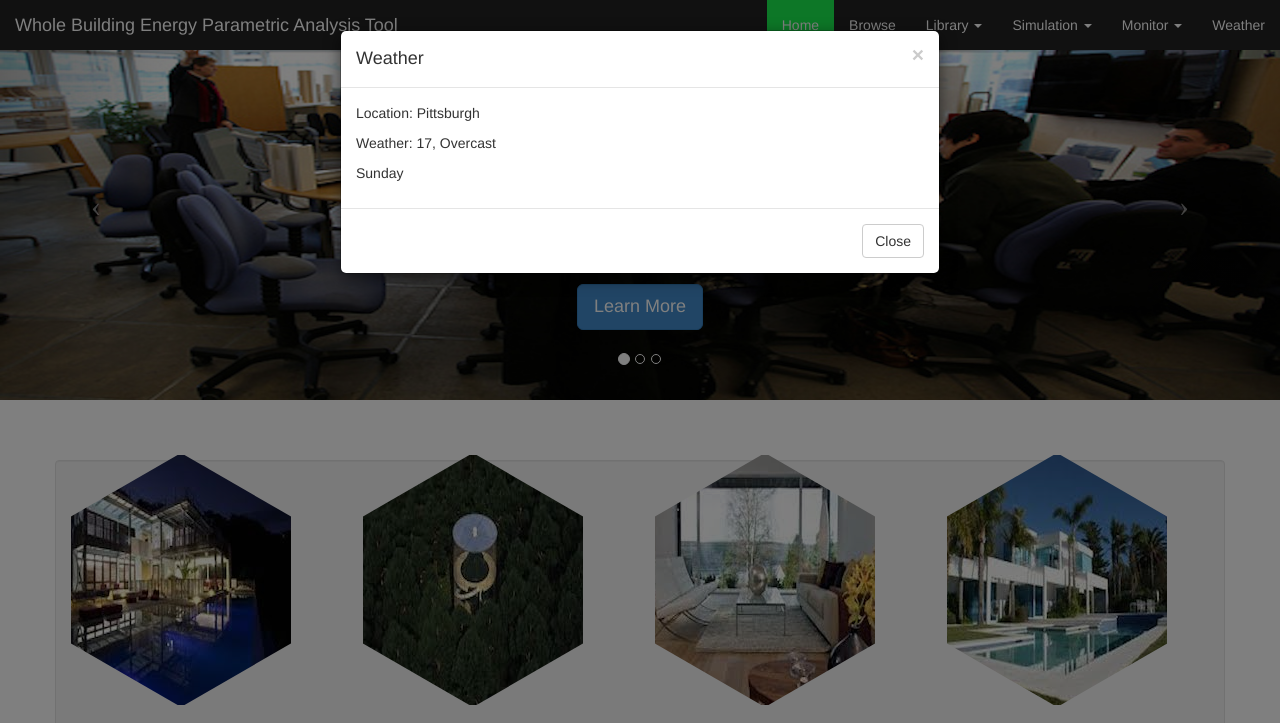
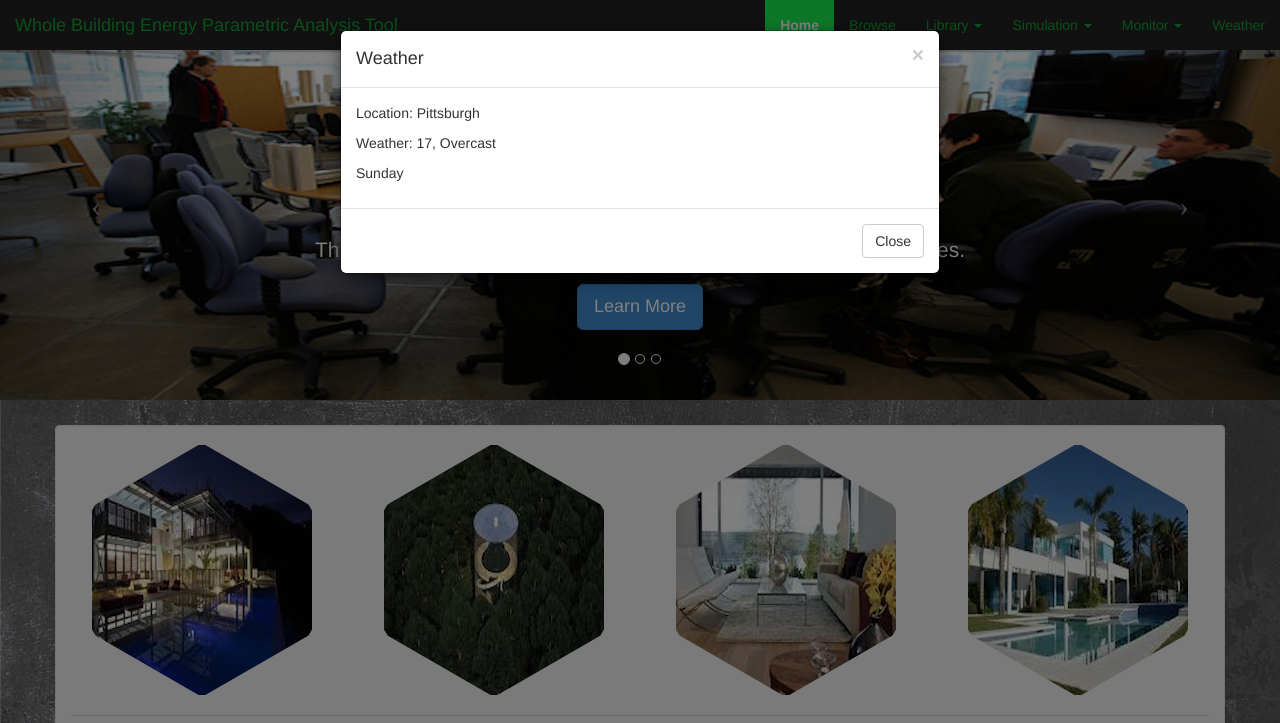
Before and after one commit to jackzhch/Whole-Building-Energy-Parametric-Analysis-Tool, a PHP site: page / in a window 1280 px wide, after a click on "Weather". Shown: the top 723 px of the page. Run offline with PHP 8.4, Linux system fonts and the light colour scheme; some libraries are stand-ins or nearby versions.

Commit message:
Hexagons fixed, navbar fixed, played w/ colors and background
HTML changes (index.html)
============
navbar <nav> now all items fit and align and pad (weather looks ok)
small error in carousel caption for item active
<hr> after hexagon row
small error in terms of use and privacy
add class="col-centered" to hexagons for centering

CSS changes (custom.css)
===========
body background color and image
deleted row margin-top -120px, this is not the best way to adjust hexagons' position
reduce size of hexagon from 440px to 250px to reduce blank space above hexagon row
margin between hexagon row and footer row
reduce the margin after carousel and before hexagon row
changed color of hexagons on hover to the same green as navbar for consistency
centered hexagons in the row (they were a little bit to the left before)
adjust position of hexagon hover text and make <p> in hexagon bigger
played with color of navbar brand font (and hover)
played with color of navbar items (and changed hover to darker green for legibility)
set active navbar item to bold (white text on bright green background is not very legible)

HTML changes (search.html)
============
Fixed same navbar issue as in index.html (replace some divs with nav)

```diff
--- a/css/custom.css
+++ b/css/custom.css
@@ -1,8 +1,13 @@
 body {
   padding-bottom: 40px;
+  /*background-color: #999;*/
+  background-image: url("../img/background_grey.png");
 }
 
-
+.footer {
+    margin-top: 30px;
+    margin-bottom: 30px;
+}
 
 /* CUSTOMIZE THE NAVBAR
 -------------------------------------------------- */
@@ -16,7 +21,7 @@ body {
 
 /* Carousel base class */
 .carousel {
-  margin-bottom: 60px;
+  margin-bottom: 25px;
 }
 /* Since positioning the image, we need to help out the caption */
 .carousel-caption {
@@ -34,11 +39,6 @@ body {
   left: 0;
   min-height: 400px;
 }
-.row {
-  margin-top: -120px;
-}
-
-
 
 /* MARKETING CONTENT
 -------------------------------------------------- */
@@ -119,11 +119,15 @@ body {
   }
 
   .navbar-inverse .navbar-brand {
-    color: white;
+    color: #13A135;
+  }
+
+  .navbar-inverse .navbar-brand:hover {
+      color: #1BEE4E;
   }
 
   .navbar-inverse .navbar-nav > li > a {
-    color: white;
+    color: #13A135;
   }
 
 
@@ -135,14 +139,13 @@ h1 > small {
 
 .navbar-inverse .navbar-nav > li > a:hover {
     background-color: whitesmoke;
-              color: rgb(18, 238, 115);
+    color: rgb(19, 161, 53);
 }
 
 .navbar-inverse .navbar-nav > .active > a, .navbar-inverse .navbar-nav > .active > a:hover, .navbar-inverse .navbar-nav > .active > a:focus {
     background-color: #1BEE4E;
+    font-weight: bold;
 }
-
-
 
 .thumbnail > img {
     height: 160px;
@@ -159,7 +162,7 @@ background-color: #1BEE4E;
   -webkit-transform: rotate(120deg);
   transform: rotate(120deg);
   cursor: pointer;
-  height: 440px;
+  height: 250px;
   overflow: hidden;
   visibility: hidden;
   width: 220px;
@@ -207,17 +210,22 @@ background-color: #1BEE4E;
   background: rgba(252, 171, 55, 0.75);
 }
 .desc.two {
-  background: rgba(18, 238, 115, 0.75);
+  background: rgba(27, 238, 78, 0.75);
 }
 .desc.three {
   background: rgba(83, 70, 54, 0.75);
 }
 .desc h2 {
-  margin: 165px 20px 0 20px;
+  margin: 100px 20px 0 20px;
 }
 .desc p {
-  font-size: .5em;
+/*  font-size: .5em;*/
   text-transform: lowercase;
+}
+
+.col-centered {
+    float: none;
+    margin: 0 auto;
 }
 
 /* Dashboard template CSS
--- a/index.html
+++ b/index.html
@@ -39,7 +39,7 @@
     <body>
 
 
-                <div class="navbar navbar-inverse navbar-fixed-top">
+       <nav class="navbar navbar-inverse navbar-fixed-top" role="navigation">
           <div class="container-fluid">
 
              <div class="navbar-header">
@@ -83,7 +83,7 @@
                 </ul>
              </div>
           </div>
-    </div>
+       </nav>
 
 
 
@@ -102,9 +102,9 @@
                     <div class="container">
                        <div class="carousel-caption">
                           <h1>Bootstrap 3 Carousel Layout</h1>
-                            <pthis is="" an="" example="" layout="" with="" carousel="" that="" uses="" the="" bootstrap="" 3="" styles.<="" small=""><p></p>
-                                <p><a class="btn btn-lg btn-primary" href="http://getbootstrap.com">Learn More</a>
-                                </p></pthis></div>
+                          <p>This is an example layout with carousel that uses the bootstrap styles.</p>
+                          <p><a class="btn btn-lg btn-primary" href="http://getbootstrap.com">Learn More</a></p>
+                       </div>
                     </div>
                 </div>
                 <div class="item">
@@ -147,9 +147,8 @@
 
             <!-- Three columns of text below the carousel -->
             <div class="row">
-                <div class="col-md-3 text-center">
-
-                    <div class="hexagon">
+                <div class="col-md-3">
+                    <div class="hexagon col-centered">
                         <div class="hex1">
                             <div class="hex2" style="background: url('img/indoor2.jpg') center no-repeat">
                                 <div class="desc">
@@ -162,9 +161,8 @@
 
                 </div>
 
-                <div class="col-md-3 text-center">
-
-                    <div class="hexagon">
+                <div class="col-md-3">
+                    <div class="hexagon col-centered">
                         <div class="hex1">
                             <div class="hex2" style="background: url('img/outdoor.jpg') center no-repeat">
                                 <div class="desc">
@@ -174,12 +172,10 @@
                             </div><!--/hex2-->
                         </div><!--/hex1-->
                     </div><!--/hexagon-->
-
                 </div>
 
-                <div class="col-md-3 text-center">
-
-                    <div class="hexagon">
+                <div class="col-md-3">
+                    <div class="hexagon col-centered">
                         <div class="hex1">
                             <div class="hex2" style="background: url('img/indoor.jpg') center no-repeat">
                                 <div class="desc">
@@ -189,12 +185,10 @@
                             </div><!--/hex2-->
                         </div><!--/hex1-->
                     </div><!--/hexagon-->
-
                 </div>
 
-                <div class="col-md-3 text-center">
-
-                    <div class="hexagon">
+                <div class="col-md-3">
+                    <div class="hexagon col-centered">
                         <div class="hex1">
                             <div class="hex2" style="background: url('img/outdoor2.jpg') center no-repeat">
                                 <div class="desc">
@@ -204,10 +198,10 @@
                             </div><!--/hex2-->
                         </div><!--/hex1-->
                     </div><!--/hexagon-->
-
                 </div>
 
             </div><!-- /.row -->
+            <hr style="border-color: #ccc;">
 
 
             <!-- FOOTER -->
@@ -221,8 +215,9 @@
                         <li><a href="http://blog.fundbox.com" data-track="link" data-event="Blog menu">Read our blog</a></li>
                         <li><a href="/contact-us" data-track="link" data-event="Contact us menu">Contact Us</a></li>
                         <li>
-                            <a target="" href="/tou" data-track="link" data-event="Bottom Tou">Terms of Use</a> &
-                            <a target="" href="/privacy" data-track="link" data-event="Bottom Privacy">Privacy Policy</a></li>
+                            <a href="#">Terms of Use</a> &
+                            <a href="#">Privacy Policy</a>
+                        </li>
                     </ul>
 
                     <div class="col-lg-2 col-sm-3 col-xs-3 pull-right social">
```
Also changed, not shown: library/search.html (+5 -9 lines), nbproject/project.xml (added, +9 -0 lines), img/background_grey.png (added), img/watermark.jpg (added), 2 other files. Lines whose indentation alone changed are shown as unchanged.
